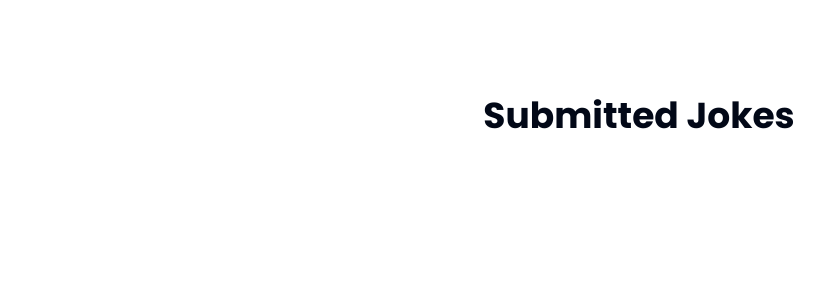
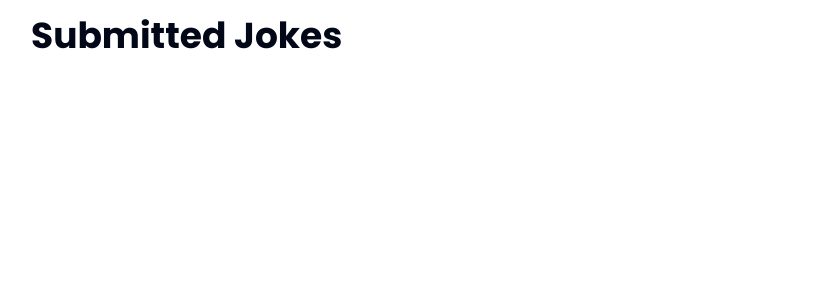
Before and after one commit to ThusharaX/jokes-frontend, a Next.js app: page /submitted-jokes in a window 1280 px wide. Shown: the top 300 px of the page, without its empty margins (1-825 px from the left). Built offline with nearby package versions, Linux system fonts and the light colour scheme.

Commit message:
Update page layout for Submitted Jokes

```diff
--- a/app/submitted-jokes/page.tsx
+++ b/app/submitted-jokes/page.tsx
@@ -2,7 +2,7 @@
 // ! Moderator must be logged in to view this page
 export default function SubmittedJokes() {
   return (
-    <main className="flex min-h-screen flex-col items-center justify-between p-24">
+    <main className="mt-4">
       <h1 className="text-4xl font-bold">Submitted Jokes</h1>
 
       {/* request a new joke from "Submit Jokes" microservice */}
```
